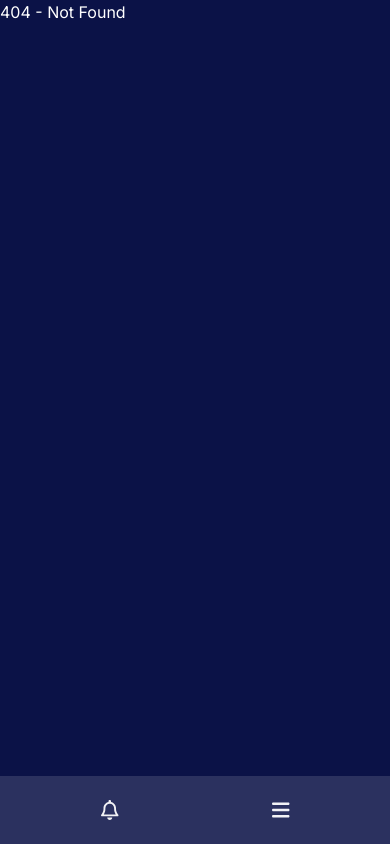
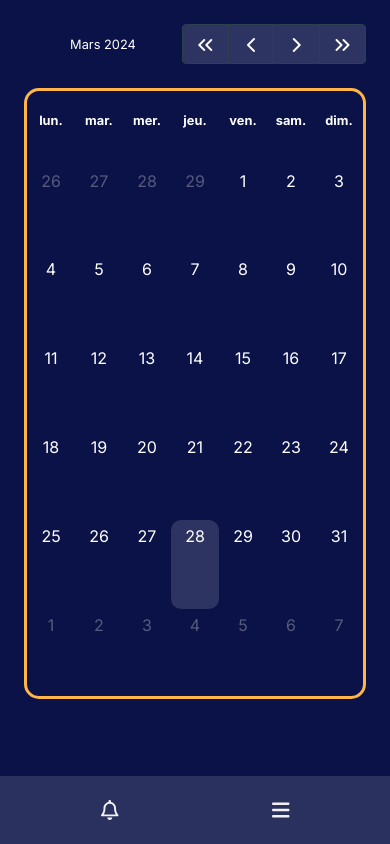
Before and after one commit to kersolo/ManagEvent_front, a React (Vite) app: page /event/calendar in a window 390 px wide. Before the commit this address had no page. Built offline with nearby package versions, Linux system fonts and the light colour scheme.

Commit message:
EVENT_DEVPUNK-51 Import react-full-calendar, create CalendarPage, custom calendar css

```diff
--- a/package.json
+++ b/package.json
@@ -15,6 +15,10 @@
     "@fortawesome/free-regular-svg-icons": "^6.5.1",
     "@fortawesome/free-solid-svg-icons": "^6.5.1",
     "@fortawesome/react-fontawesome": "^0.2.0",
+    "@fullcalendar/core": "^6.1.11",
+    "@fullcalendar/daygrid": "^6.1.11",
+    "@fullcalendar/interaction": "^6.1.11",
+    "@fullcalendar/react": "^6.1.11",
     "@heroicons/react": "^2.1.1",
     "@hookform/resolvers": "^3.3.4",
     "@material-tailwind/react": "^2.1.9",
--- a/src/App.tsx
+++ b/src/App.tsx
@@ -5,6 +5,7 @@ import NavBar from "./components/NavBar/NavBar";
 import NavBarAdmin from "./components/NavBar/NavBarAdmin";
 import CreateUpdateEventPage from "./pages/Admin/HandleEvent/CreateUpdateEventPage";
 import ContactPage from "./pages/Contact/ContactPage";
+import CalendarPage from "./pages/Events/CalendarPage";
 import CheckEmailPage from "./pages/Login/ResetPassword/CheckEmailPage";
 import NewPasswordPage from "./pages/Login/ResetPassword/NewPasswordPage";
 import ResetPassPage from "./pages/Login/ResetPassword/ResetPassPage";
@@ -23,7 +24,7 @@ export default function App() {
   //
 
   // ajouter la logique pour que ce state varie en fonction du rôle du User connecté
-  const [isAdmin, setIsAdmin] = useState(false);
+  const isAdmin = false;
   ////
 
   const [users, setUsers] = useState<NewUserProps[] | undefined>([]);
@@ -56,6 +57,7 @@ export default function App() {
           path="/inscription"
           element={<SignUpPage handleSubmitUser={handleSubmitUser} />}
         />
+        <Route path="/event/calendar" element={<CalendarPage />} />
         <Route path="/profile/:id" element={<ProfilePage />} />
         <Route path="/profile/modifications" element={<UpdateProfilePage />} />
         <Route element={<PrivateAdminRoute />}>
--- /dev/null
+++ b/src/components/Calendar/Calendar.css
@@ -0,0 +1,82 @@
+.fc {
+  font-family: "Inter", sans-serif;
+}
+.fc-day {
+  border-radius: 10px;
+}
+
+.fc-theme-standard .fc-popover,
+.fc-day-today {
+  background-color: #2e3461 !important;
+}
+.fc-scrollgrid {
+  background-color: #0b1247;
+  border: solid 3px #ffb647 !important;
+  border-radius: 15px;
+  color: white;
+}
+table,
+thead,
+tr,
+th,
+td {
+  border: none !important;
+}
+.fc-col-header-cell {
+  padding: 1rem !important;
+  padding-bottom: 2rem !important;
+}
+.fc-daygrid-day-top {
+  display: flex;
+  justify-content: center;
+}
+.fc-toolbar-title {
+  color: white;
+  text-transform: capitalize;
+}
+.fc-event-title-container {
+  padding-left: 0.1rem;
+}
+.fc-event-title {
+  text-overflow: ellipsis;
+  font-weight: bold;
+}
+.fc-button-primary {
+  background-color: #2e3461 !important;
+}
+.fc-button-primary:hover:enabled {
+  background-color: #4f5aa9 !important;
+}
+.fc-button-primary:disabled {
+  display: none;
+}
+
+@media screen and (max-width: 550px) {
+  .fc-event-title-container {
+    padding: 0;
+  }
+  .fc-toolbar-title {
+    font-size: 1.25rem !important;
+  }
+  .fc-daygrid-more-link {
+    padding-left: 1rem !important;
+    text-overflow: ellipsis;
+  }
+}
+@media screen and (max-width: 430px) {
+  .fc-toolbar-title {
+    font-size: 1rem !important;
+  }
+  .fc-col-header-cell-cushion {
+    font-size: 0.8rem;
+  }
+  .fc-col-header-cell {
+    padding-left: 0 !important;
+    padding-right: 0 !important;
+  }
+}
+@media screen and (max-width: 390px) {
+  .fc-toolbar-title {
+    font-size: 0.8rem !important;
+  }
+}
--- /dev/null
+++ b/src/components/Calendar/Calendar.tsx
@@ -0,0 +1,30 @@
+import allLocales from "@fullcalendar/core/locales-all.js";
+import dayGridPlugin from "@fullcalendar/daygrid";
+import interactionPlugin from "@fullcalendar/interaction";
+import FullCalendar from "@fullcalendar/react";
+import "./Calendar.css";
+
+export default function Calendar(events) {
+  return (
+    <FullCalendar
+      plugins={[dayGridPlugin, interactionPlugin]}
+      initialView="dayGridMonth"
+      editable={true}
+      weekends={true}
+      firstDay={1}
+      events={events}
+      height={"80vh"}
+      buttonText={{ today: "⏎" }}
+      headerToolbar={{
+        start: "today",
+        center: "title",
+        end: "prevYear,prev,next,nextYear",
+      }}
+      eventColor="#ff9c06"
+      eventTextColor="#2e3461"
+      dayMaxEvents={true}
+      locales={allLocales}
+      locale={"fr"}
+    />
+  );
+}
--- /dev/null
+++ b/src/pages/Events/CalendarPage.tsx
@@ -0,0 +1,16 @@
+import Calendar from "../../components/Calendar/Calendar";
+
+export default function CalendarPage() {
+  const events = [
+    { title: "Evénement 1", date: "2024-04-10" },
+    { title: "Evénement 2", date: "2024-04-10" },
+    { title: "Evénement 3", date: "2024-04-10" },
+    { title: "Evénement 4", date: "2024-04-10" },
+  ];
+
+  return (
+    <div className="bg-darkBlueDP md:w-2/3 m-large md:my-16 md:mx-auto">
+      <Calendar events={events} />
+    </div>
+  );
+}
```
Also changed, not shown: 2 other files (tests, documents, lock files or other folders).
